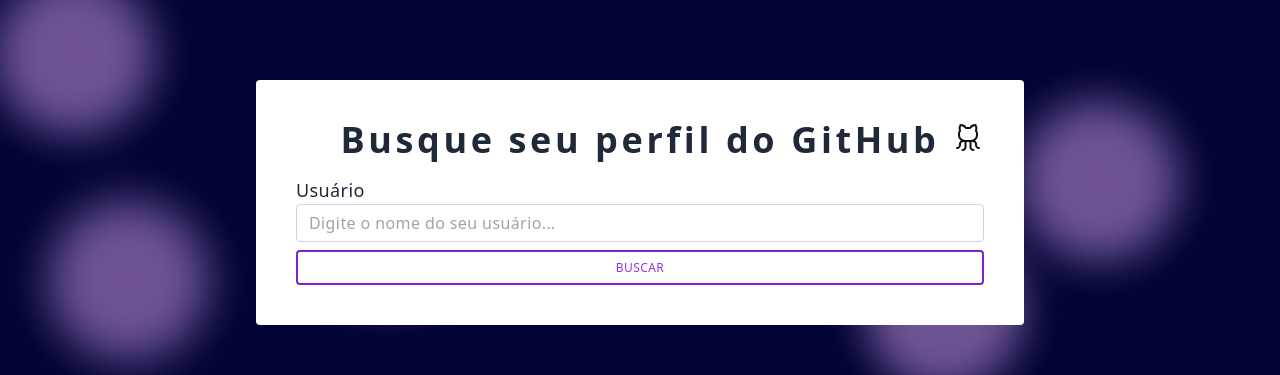
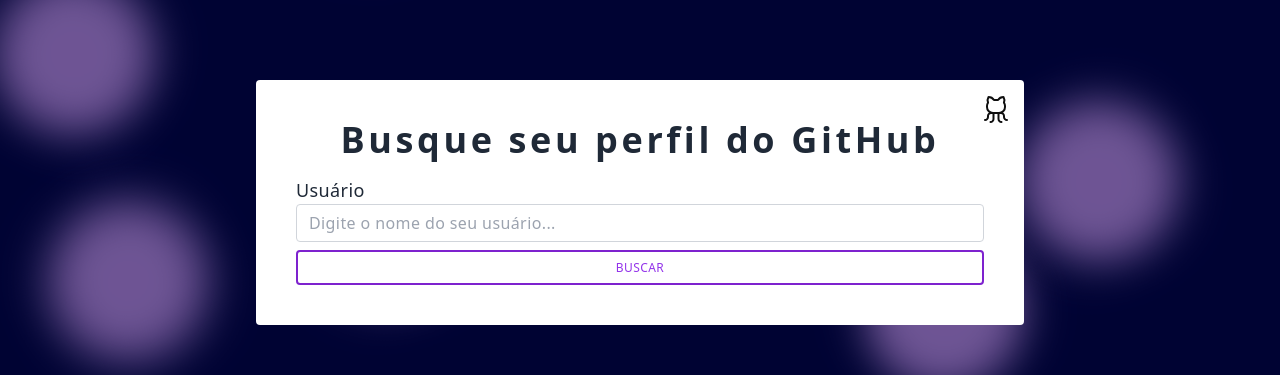
Before and after one commit to jpcchaves/searchub, a React (Vite) app in the folder github-profile-finder/: page / in a window 1280 px wide. Shown: the top 375 px of the page. Built offline with nearby package versions, Linux system fonts and the light colour scheme.

Commit message:
style: adjust github icon

```diff
--- a/github-profile-finder/src/modules/profileForm/pages/view.tsx
+++ b/github-profile-finder/src/modules/profileForm/pages/view.tsx
@@ -30,15 +30,14 @@ const HomeView = ({
 						<div
 							className={
 								Object.keys(user).length > 0
-									? "flex flex-col bg-white p-10 rounded-t-lg"
-									: "flex flex-col bg-white p-10 rounded"
+									? "flex flex-col bg-white p-10 rounded-t-lg relative"
+									: "flex flex-col bg-white p-10 rounded relative"
 							}
 						>
-							<div className="relative">
 							<Icon.GithubLogo
 								size={32}
 								color="#0f0f0f"
-									className="absolute right-0 top-0"
+								className="absolute right-3 top-3"
 							>
 								<animate
 									attributeName="opacity"
@@ -55,7 +54,6 @@ const HomeView = ({
 									repeatCount="indefinite"
 								/>
 							</Icon.GithubLogo>
-							</div>
 							<h2 className="text-center tracking-widest">
 								Busque seu perfil do GitHub
 							</h2>
```
Lines whose indentation alone changed are shown as unchanged.
